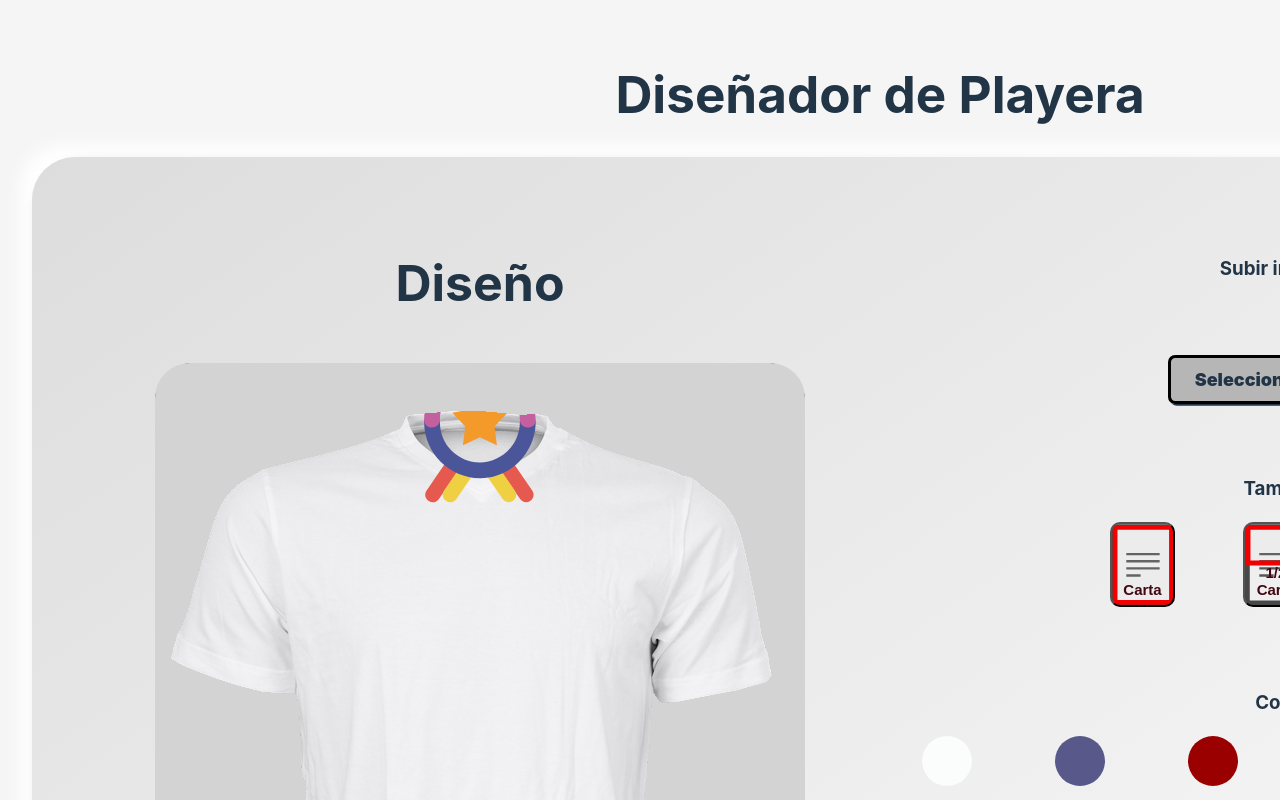
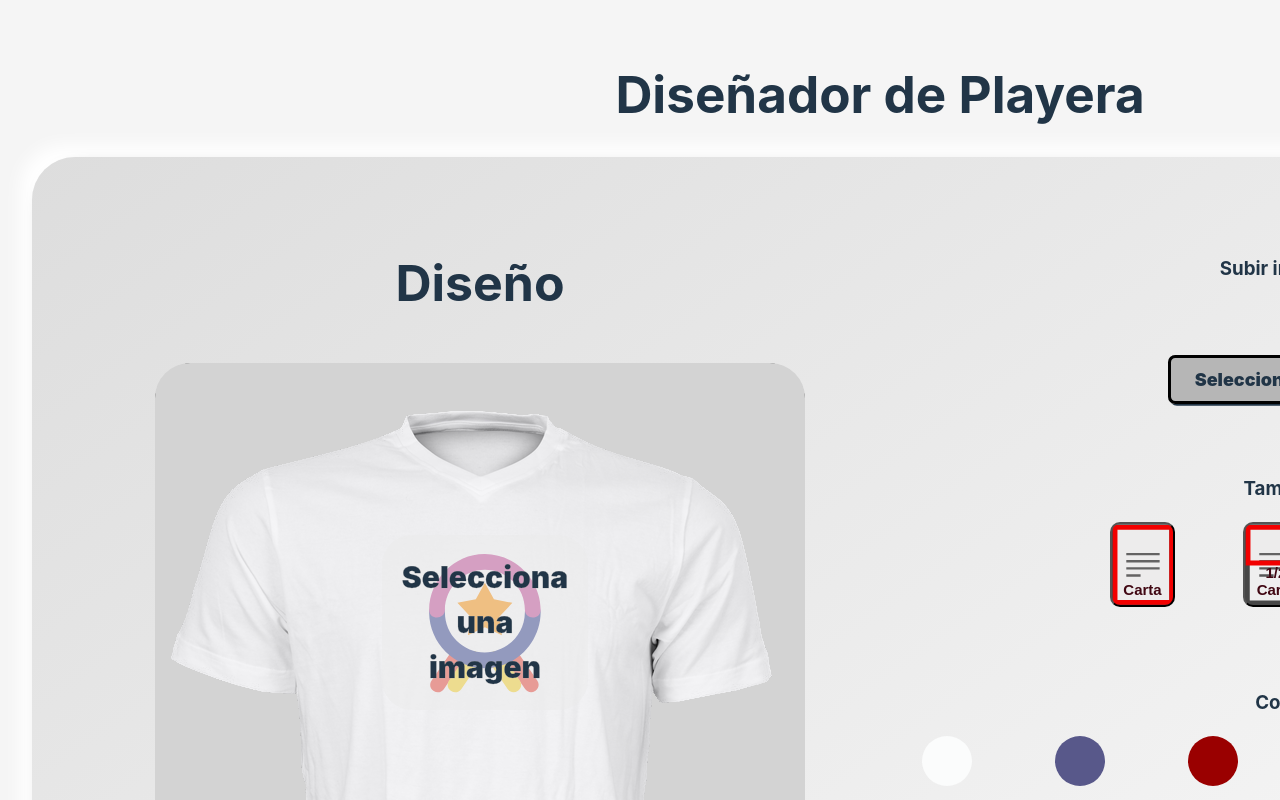
Before and after one commit to Robmargar/Dise-adorPlayeras, a React (Vite) app: page / in a window 1280 px wide. Shown: the top 800 px of the page. Built offline with nearby package versions, Linux system fonts and the light colour scheme.

Commit message:
Imagen que aparece default en la playera ya no se puede mover y tiene la leyenda selecciona una imagen.

```diff
--- a/src/Components/Designer.jsx
+++ b/src/Components/Designer.jsx
@@ -1,4 +1,4 @@
-import React from 'react'
+import React, { useEffect } from 'react'
 import { Position } from './Position';
 import { Size } from './Size';
 import { Color } from './Color';
@@ -9,6 +9,14 @@ export const Designer = () => {
     const[image,setImage]=useState(null)
     const[file,setFile]=useState();
 
+    function Centrar(){
+        let position=document.getElementById('Img-Personal');
+        position.style.marginLeft="0%";
+        position.style.marginTop="25%";
+    };
+    useEffect(()=>{
+            Centrar
+        },[image])
 
   return (
     <section className='Contenedor'>
@@ -18,9 +26,13 @@ export const Designer = () => {
             <div className='Shirt-Rectangle'>
                 <div id="shirt-back" className='Shirt'/>
                {image?
-                <img id="Img-Personal" className="Img-mobil"src={image} alt="avatar" />
+                <img id="Img-Personal" className="Img-mobil" src={image} alt="avatar" />
                 :
-                <img  className="Img-mobil" src="honor.svg" alt="avatar"/>
+                // id="Img-Personal" className="Img-mobil"
+                <div className='Default-img-container'>
+                    <img className='Img-default' src="honor.svg" alt="avatar"/>
+                    <p className='Img-default-text'> Selecciona una imagen</p>
+                </div>
                 }
 
             <img className='Shirt-mask' src="/shirt-mask5.png" alt="" />
--- a/src/Components/Position.jsx
+++ b/src/Components/Position.jsx
@@ -113,6 +113,9 @@ export const Position = () => {
                     position.style.marginTop="78%";
                     mover(-32,78);
                  break;
+
+            default:
+                break;
         }
     }
 
--- a/src/Style Components/Designer.css
+++ b/src/Style Components/Designer.css
@@ -98,6 +98,36 @@ h2{
     z-index: 10;
 }
 
+.Default-img-container{
+    position: absolute;
+    display: flex;
+    flex-direction: column;
+    align-items: center;
+    justify-content: center;
+    width: 180px;
+    height: 80px;
+    top: 220px;
+    left: 315px;
+}
+.Img-default{
+    position: absolute;
+    width: 140px;
+    height: 200px;
+    z-index: 0;
+    top: -60px;
+}
+
+.Img-default-text{
+    font-size: 30px;
+    font-weight: 900;
+    z-index: 20;
+    padding: 20px;
+    -webkit-text-stroke-width: 0.25px;
+    -webkit-text-stroke-color: rgb(170, 170, 170);
+    background-color: #e9e9e975;
+    border-radius: 30px;
+}
+
 .Btn-Pos:hover, .Btn-color:hover, .Pos-Icon:hover{
     cursor: pointer;
 }
```
